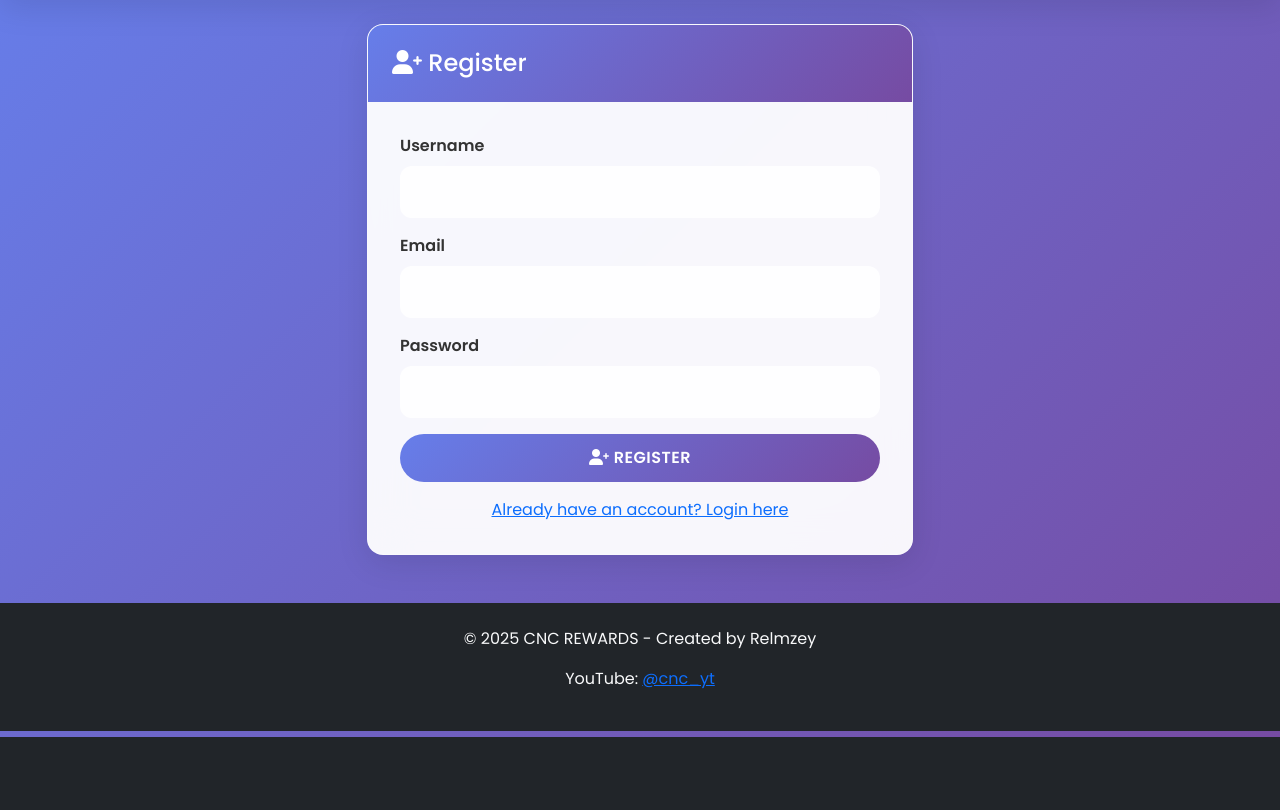
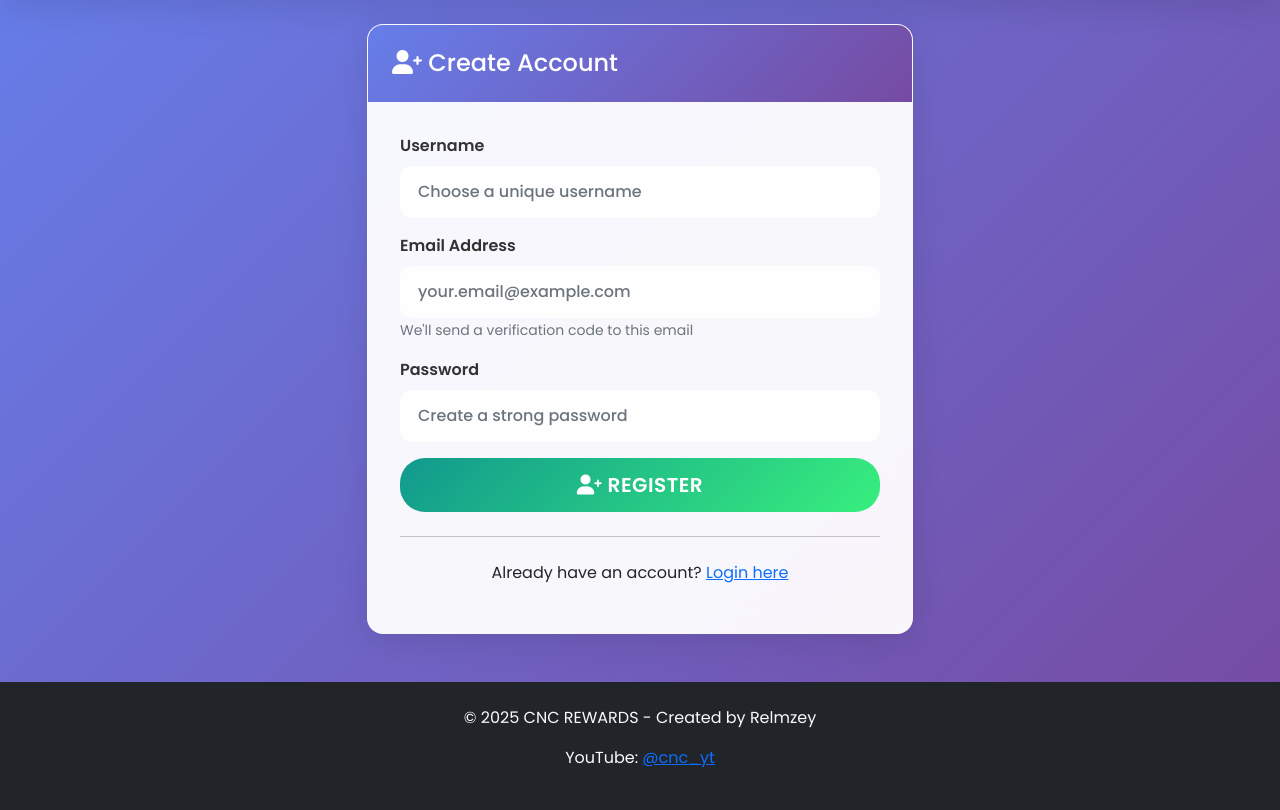
Before and after one commit to relmzey/cncrewards, a Flask app: page /register in a window 1280 px wide. Shown: the part 63-873 px from the top of the page. Before the commit the page ends 800 px from the top, so only its background shows below. Run offline with Flask 3, Linux system fonts and the light colour scheme.

Commit message:
Add files via upload

```diff
--- a/templates/register.html
+++ b/templates/register.html
@@ -1,3 +1,4 @@
+
 {% extends "base.html" %}
 
 {% block title %}Register - {{ config.app_name }}{% endblock %}
@@ -6,29 +7,34 @@
 <div class="row justify-content-center">
     <div class="col-md-6">
         <div class="card">
-            <div class="card-header">
-                <h4 class="mb-0"><i class="fas fa-user-plus"></i> Register</h4>
+            <div class="card-header bg-success text-white">
+                <h4 class="mb-0"><i class="fas fa-user-plus"></i> Create Account</h4>
             </div>
             <div class="card-body">
                 <form method="POST">
                     <div class="mb-3">
                         <label for="username" class="form-label">Username</label>
-                        <input type="text" class="form-control" id="username" name="username" required>
+                        <input type="text" class="form-control" id="username" name="username"
+                               placeholder="Choose a unique username" required>
                     </div>
                     <div class="mb-3">
-                        <label for="email" class="form-label">Email</label>
-                        <input type="email" class="form-control" id="email" name="email" required>
+                        <label for="email" class="form-label">Email Address</label>
+                        <input type="email" class="form-control" id="email" name="email"
+                               placeholder="your.email@example.com" required>
+                        <small class="form-text text-muted">We'll send a verification code to this email</small>
                     </div>
                     <div class="mb-3">
                         <label for="password" class="form-label">Password</label>
-                        <input type="password" class="form-control" id="password" name="password" required>
+                        <input type="password" class="form-control" id="password" name="password"
+                               placeholder="Create a strong password" required>
                     </div>
-                    <button type="submit" class="btn btn-primary w-100">
+                    <button type="submit" class="btn btn-success w-100 btn-lg">
                         <i class="fas fa-user-plus"></i> Register
                     </button>
                 </form>
-                <div class="text-center mt-3">
-                    <a href="{{ url_for('login') }}">Already have an account? Login here</a>
+                <hr class="my-4">
+                <div class="text-center">
+                    <p>Already have an account? <a href="{{ url_for('login') }}" class="text-primary">Login here</a></p>
                 </div>
             </div>
         </div>
```
Also changed, not shown: templates/forgot_password.html (+14 -9 lines), templates/login.html (+11 -7 lines), templates/reset_password.html (+12 -6 lines), templates/verify_email.html (+27 -12 lines).
